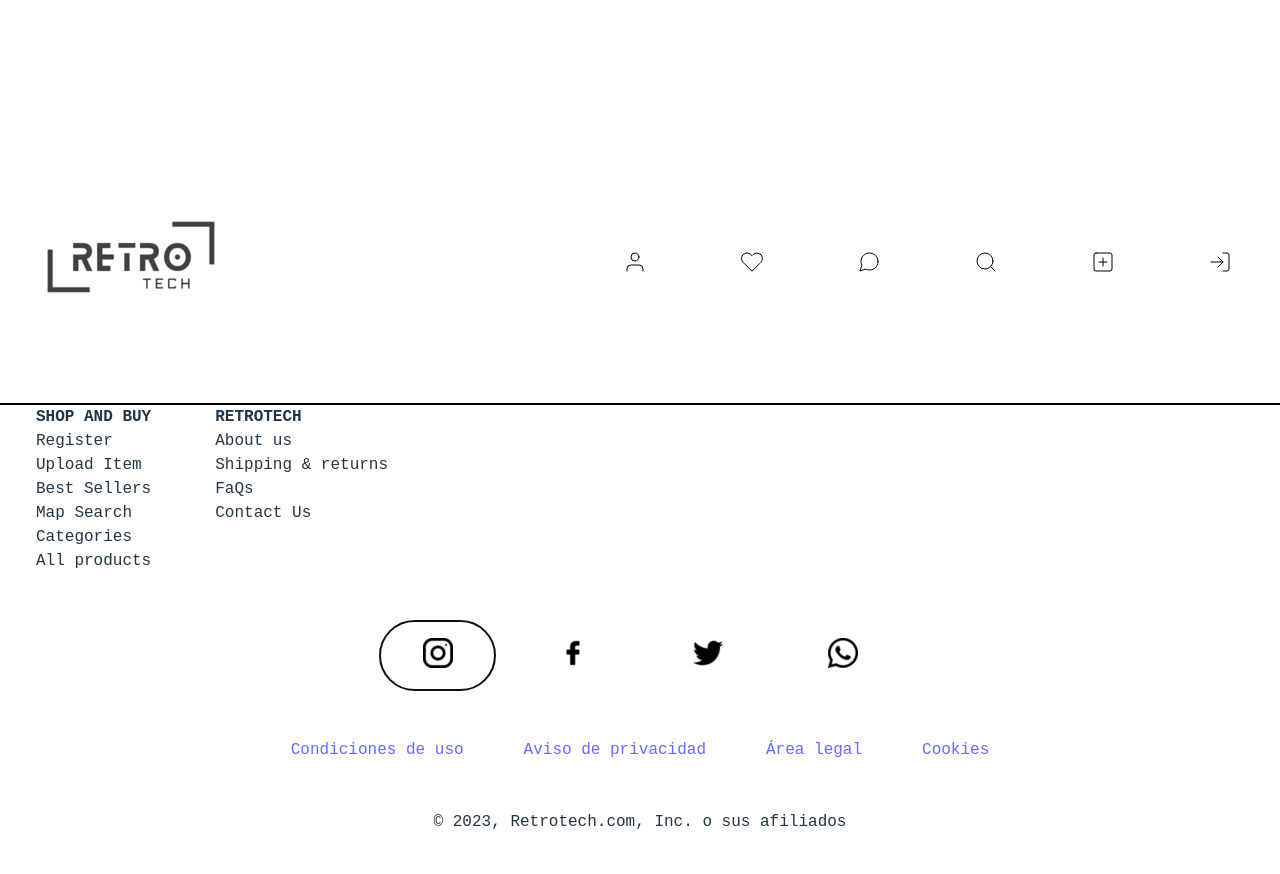
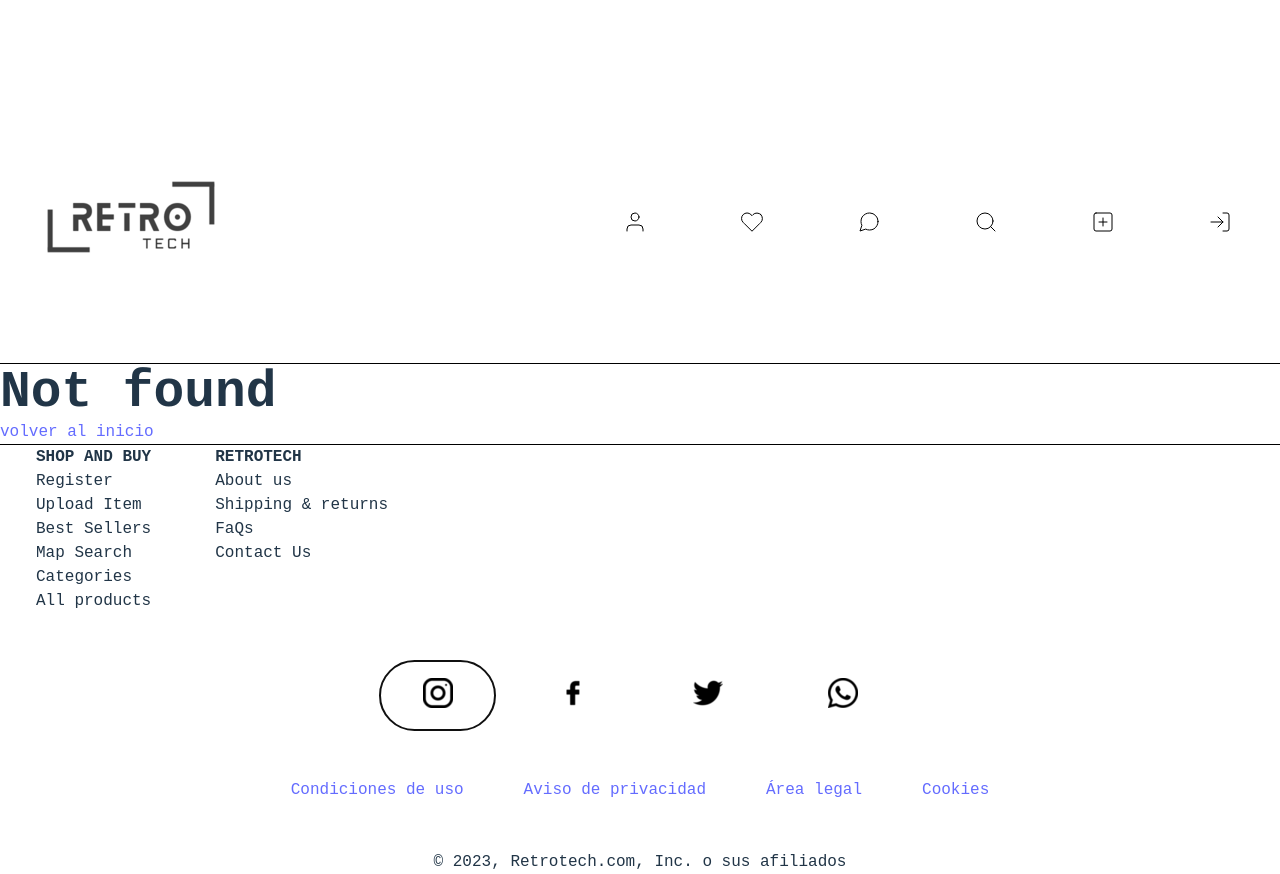
Before and after one commit to Misscafeina/marketplace, a React (Vite) app: page / in a window 1280 px wide. Both pictures are taken after a click on the button 437 px from the left and 655 px from the top of the page. Before the commit the page ends 834 px from the top, so only its background shows below. Built offline with nearby package versions, Linux system fonts and the light colour scheme; no server answers.

Commit message:
comenzando correcciones footer

```diff
--- a/src/App.jsx
+++ b/src/App.jsx
@@ -14,6 +14,7 @@ import Legal from "./components/legal/Legal";
 import Cookies from "./components/cookies/Cookies";
 
 import useApp from "./hooks/useApp";
+import NotFound from "./pages/notFound/NotFound";
 
 function App() {
   const {
@@ -64,6 +65,8 @@ function App() {
           <Route path="/privacy" element={<Privacy />} />
           <Route path="/legal" element={<Legal />} />
           <Route path="/cookies" element={<Cookies />} />
+
+          <Route path="*" element={<NotFound />} />
         </Routes>
         <Footer />
       </div>
--- a/src/components/footer/Footer.jsx
+++ b/src/components/footer/Footer.jsx
@@ -1,5 +1,6 @@
 import "./style.css";
 import useFooter from "../../hooks/useFooter";
+import { Link } from "react-router-dom";
 
 function Footer() {
   const { instagram, facebook, twitter, whatsapp } = useFooter();
@@ -81,9 +82,7 @@ function Footer() {
       <nav className="navFooterTerms">
         <ul>
           <li>
-            <a href="../pages/useConditions/UseCondition.jsx">
-              Condiciones de uso
-            </a>
+            <Link to={"/useConditions"}>Condiciones de uso</Link>
           </li>
           <li>
             <a href="/pages/privacy/Privacy.jsx">Aviso de privacidad</a>
--- /dev/null
+++ b/src/pages/notFound/NotFound.jsx
@@ -0,0 +1,12 @@
+import { Link } from "react-router-dom";
+
+function NotFound(props) {
+  return (
+    <div>
+      <h1>Not found</h1>
+      <Link to="/"> volver al inicio</Link>
+    </div>
+  );
+}
+
+export default NotFound;
```
